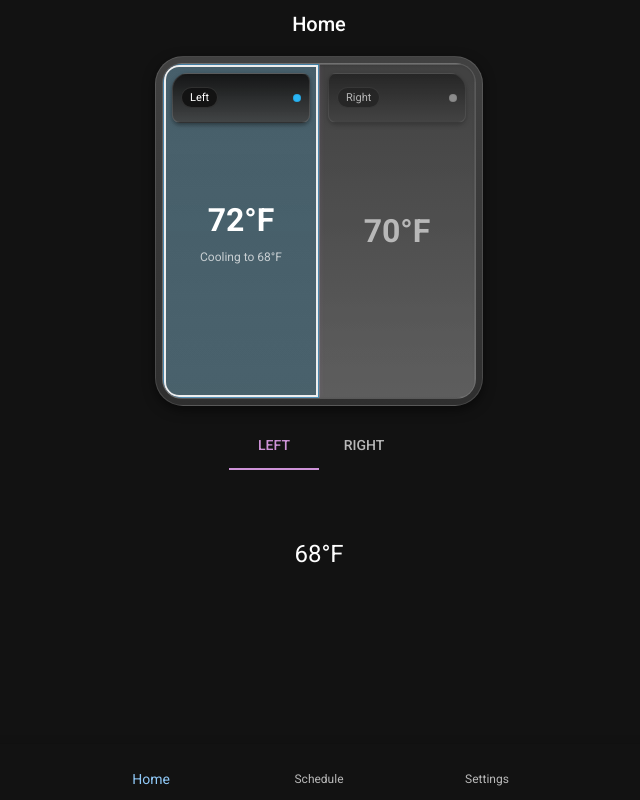
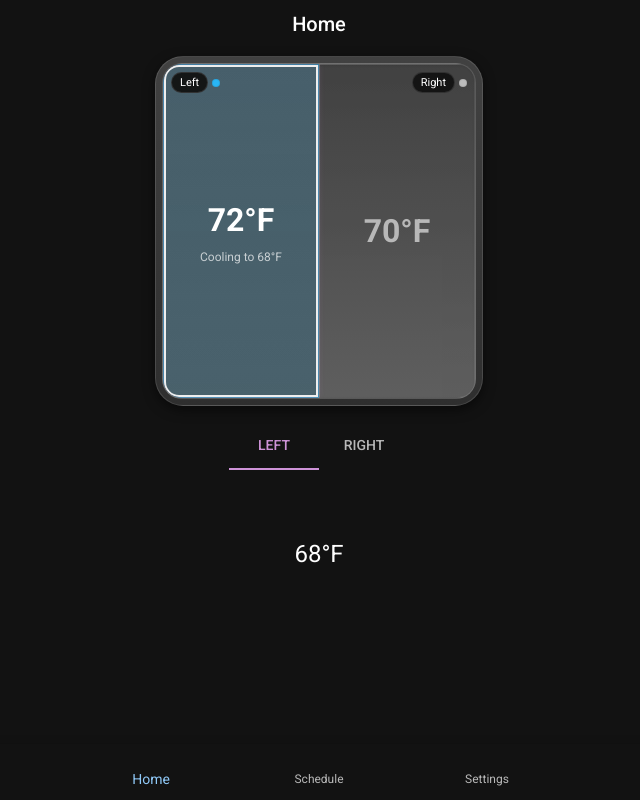
Before and after one commit to jonm01/bed-zones, a Next.js app: page / in a window 1280 px wide. Shown: the whole page, without its empty margins (321-961 px from the left). Built offline with nearby package versions, Linux system fonts and the light colour scheme; some icons are missing; what @mui/material-nextjs would draw is missing.

Commit message:
Consolidate zone labels at top overlay

```diff
--- a/src/components/BedDualZone.tsx
+++ b/src/components/BedDualZone.tsx
@@ -109,7 +109,6 @@ export function BedDualZone({
   const tintBackground = (color: string) => ({
     background: `linear-gradient(180deg, ${highlight}, ${shadow}), ${alpha(color, 0.18)}`,
     borderColor: alpha(color, 0.45),
-    '& .bdz-dot': { backgroundColor: color },
   });
 
   const modeStyles: Record<Mode, SxProps<Theme>> = {
@@ -118,9 +117,15 @@ export function BedDualZone({
     off: {
       background: baseBackground,
       borderColor: 'divider',
-      '& .bdz-dot': { backgroundColor: theme.palette.grey[400] },
     },
   };
+
+  const dotColor = (mode: Mode) =>
+    mode === 'cool'
+      ? theme.palette.info.main
+      : mode === 'heat'
+      ? theme.palette.error.main
+      : theme.palette.grey[400];
 
   const editingSx = {
     boxShadow: `inset 0 0 0 2px ${ring}, inset 0 1px 2px rgba(0,0,0,0.12)`,
@@ -184,6 +189,54 @@ export function BedDualZone({
         >
           <Box
             sx={{
+              position: 'absolute',
+              top: 8,
+              left: 8,
+              right: 8,
+              display: 'flex',
+              justifyContent: 'space-between',
+              alignItems: 'center',
+              pointerEvents: 'none',
+              zIndex: 2,
+            }}
+          >
+            {zones.map(({ key, state, name }) => (
+              <Box
+                key={key}
+                sx={{ display: 'flex', alignItems: 'center', gap: 0.5 }}
+              >
+                <Typography
+                  component="span"
+                  sx={{
+                    fontSize: { xs: 10, sm: 11 },
+                    lineHeight: 1,
+                    px: 1,
+                    py: 0.5,
+                    borderRadius: 999,
+                    bgcolor: alpha(theme.palette.background.default, 0.95),
+                    border: '1px solid',
+                    borderColor: 'divider',
+                    backdropFilter: 'blur(2px)',
+                    userSelect: 'none',
+                  }}
+                >
+                  {name}
+                </Typography>
+                <Box
+                  aria-hidden
+                  sx={{
+                    width: 8,
+                    height: 8,
+                    borderRadius: '50%',
+                    bgcolor: dotColor(state.mode),
+                    border: '1px solid rgba(0,0,0,0.08)',
+                  }}
+                />
+              </Box>
+            ))}
+          </Box>
+          <Box
+            sx={{
               position: 'relative',
               display: 'grid',
               gridTemplateColumns: '1fr 1fr',
@@ -227,62 +280,6 @@ export function BedDualZone({
                     opacity: editingSide && !isEditing ? 0.6 : 1,
                   }}
                 >
-              <Box
-                sx={{
-                  position: 'absolute',
-                  top: 8,
-                  left: 8,
-                  right: 8,
-                  height: '15%',
-                  borderRadius:
-                    key === 'left' ? '16px 8px 8px 8px' : '8px 16px 8px 8px',
-                  background: `linear-gradient(180deg, ${alpha(
-                    theme.palette.background.paper,
-                    0.95,
-                  )}, ${alpha(theme.palette.grey[800], 0.9)})`,
-                  border: '1px solid',
-                  borderColor: 'divider',
-                  boxShadow: '0 2px 4px rgba(0,0,0,0.4)',
-                  pointerEvents: 'none',
-                  zIndex: 0,
-                  display: 'flex',
-                  alignItems: 'center',
-                  justifyContent: 'space-between',
-                  px: 1,
-                }}
-              >
-                <Typography
-                  component="span"
-                  sx={{
-                    fontSize: { xs: 10, sm: 11 },
-                    lineHeight: 1,
-                    px: 1,
-                    py: 0.5,
-                    borderRadius: 999,
-                    bgcolor: alpha(theme.palette.background.default, 0.95),
-                    border: '1px solid',
-                    borderColor: 'divider',
-                    backdropFilter: 'blur(2px)',
-                    userSelect: 'none',
-                    zIndex: 1,
-                  }}
-                >
-                  {name}
-                </Typography>
-                <Box
-                  className="bdz-dot"
-                  aria-hidden
-                  sx={{
-                    width: 8,
-                    height: 8,
-                    borderRadius: '50%',
-                    bgcolor: theme.palette.grey[400],
-                    border: '1px solid rgba(0,0,0,0.08)',
-                    zIndex: 1,
-                  }}
-                />
-              </Box>
-
               {/* Temperature display */}
               <Typography
                 component="span"
```
